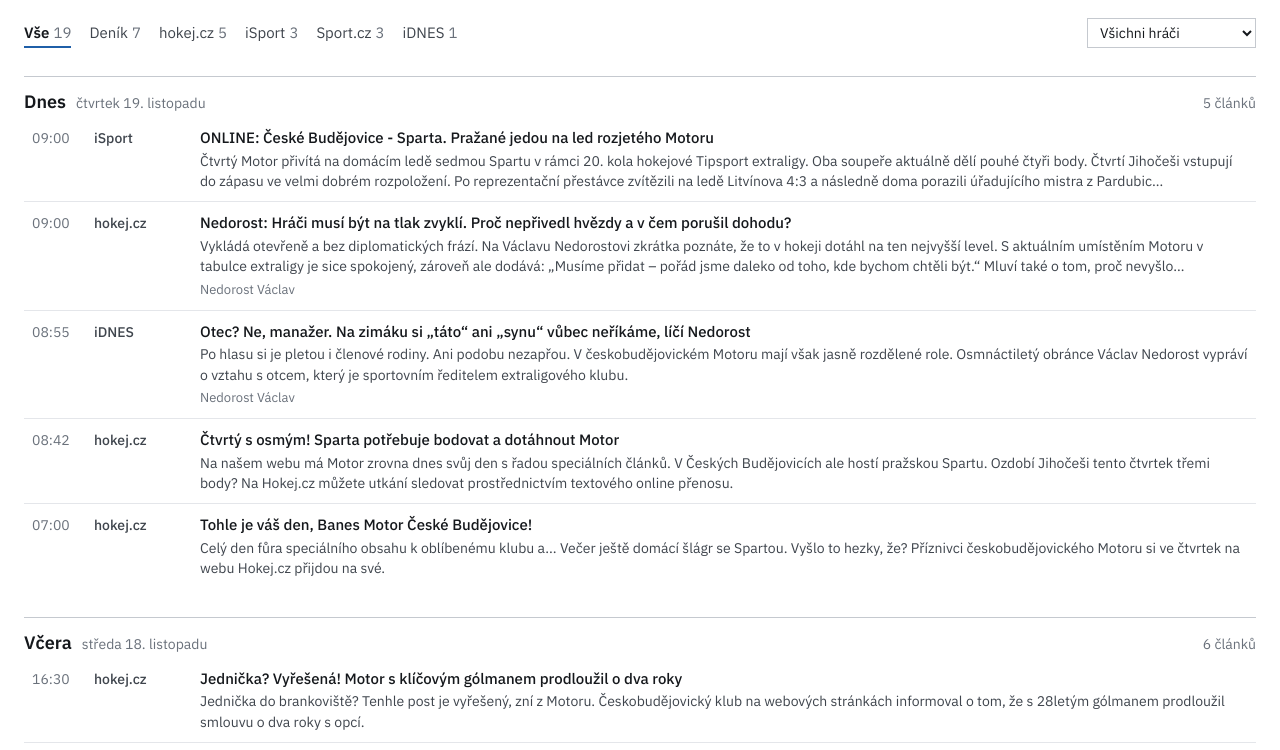
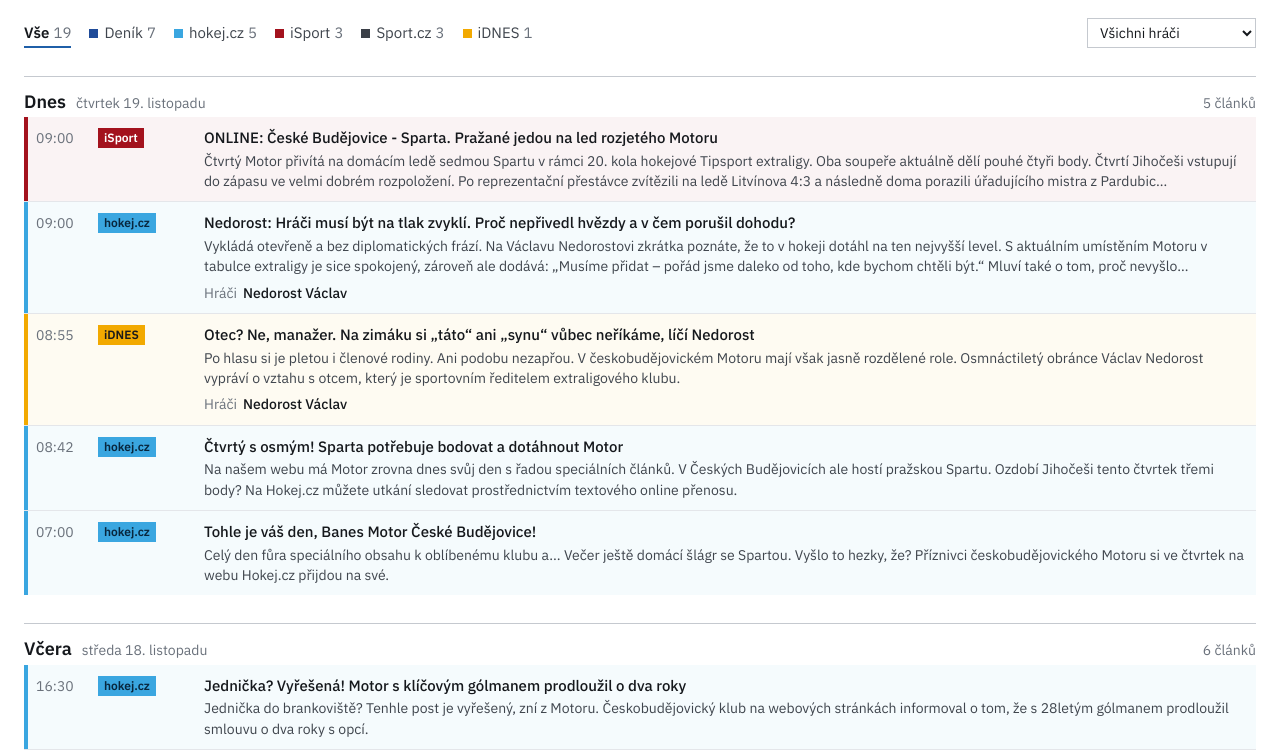
Before and after one commit to romankokos1/motor, a plain HTML site: page docs/clanky.html in a window 1280 px wide. Shown: the part 48-798 px from the top of the page. Drawn offline with Linux system fonts and the light colour scheme.

Commit message:
Enhance styles with new color variables and adjustments
Added new color variables for tint and updated styles for various elements.

```diff
--- a/docs/clanky.html
+++ b/docs/clanky.html
@@ -18,14 +18,22 @@
   --bg:#FFFFFF; --surface-2:#F3F4F6; --line:#E4E6EA; --line-strong:#C5C9CF;
   --text:#15181C; --text-2:#3F454D; --text-3:#6A717B;
   --accent:#1F5FA8; --accent-2:#6B4FA3; --pos:#1E7B3A; --neg:#C2352A; --warn:#A06A00; --hover:#F3F4F6;
-  --bar:46px; --top:var(--bar);
+  --bar:46px; --top:var(--bar); --tint:5%;
 }
+/* barvy zdrojů (podle webů) – --z výplň, --zt text na výplni */
+.z-isport{--z:#A3121D;--zt:#FFFFFF}
+.z-hokejcz{--z:#3AA6E0;--zt:#08263D}
+.z-denik{--z:#1F4B99;--zt:#FFFFFF}
+.z-idnes{--z:#F2A900;--zt:#1A1A1A}
+.z-sportcz{--z:#3A3F47;--zt:#FFFFFF}
+.z-jiny{--z:#8A9099;--zt:#FFFFFF}
 @media (prefers-color-scheme:dark){
   :root{
     --bg:#121416; --surface-2:#1B1E22; --line:#2A2E34; --line-strong:#444A52;
     --text:#ECEEF0; --text-2:#B9BFC6; --text-3:#8F969F;
-    --accent:#6EA8F0; --accent-2:#B39DE0; --pos:#4CC27A; --neg:#F0685D; --warn:#D9A441; --hover:#1B1E22;
+    --accent:#6EA8F0; --accent-2:#B39DE0; --pos:#4CC27A; --neg:#F0685D; --warn:#D9A441; --hover:#1B1E22; --tint:10%;
   }
+  .z-sportcz{--z:#7C838D;--zt:#FFFFFF}
 }
 *{box-sizing:border-box}
 html{-webkit-text-size-adjust:100%}
@@ -71,19 +79,24 @@ main{max-width:1280px;margin:0 auto;padding:8px 24px 64px}
 .day-h .n{margin-left:auto}
 
 /* řádek článku */
-.row{display:grid;grid-template-columns:48px 92px minmax(0,1fr);gap:0 14px;padding:10px 8px;border-bottom:1px solid var(--line)}
+.row{display:grid;grid-template-columns:48px 92px minmax(0,1fr);gap:0 14px;padding:10px 8px 10px 12px;border-bottom:1px solid var(--line);
+     background:color-mix(in srgb,var(--z) var(--tint),var(--bg));box-shadow:inset 4px 0 0 var(--z)}
 .row:last-child{border-bottom:0}
-.row:hover{background:var(--hover);box-shadow:inset 2px 0 0 var(--accent)}
+.row:hover{background:color-mix(in srgb,var(--z) calc(var(--tint) * 2),var(--bg))}
 tbody tr:hover td{background:var(--hover)}
 tbody tr:hover td:first-child{box-shadow:inset 2px 0 0 var(--accent)}
 .t{color:var(--text-3);font-size:14px;padding-top:1px}
-.s{color:var(--text-2);font-size:14px;font-weight:500;padding-top:1px;overflow:hidden;text-overflow:ellipsis;white-space:nowrap}
+.s{align-self:start;justify-self:start;max-width:100%;background:var(--z);color:var(--zt);font-size:12px;font-weight:600;line-height:18px;padding:1px 6px;margin-top:1px;overflow:hidden;text-overflow:ellipsis;white-space:nowrap}
 .h{font-weight:500;text-decoration:none}
 .h:hover{color:var(--accent);text-decoration:underline;text-underline-offset:2px}
 .new{display:inline-block;margin-right:8px;font-size:11px;font-weight:600;letter-spacing:.06em;color:var(--accent);vertical-align:1px}
 .row.is-new .h{font-weight:600}
 .p{margin-top:2px;color:var(--text-2);font-size:14px}
-.pl{margin-top:4px;color:var(--text-3);font-size:13px}
+.pl{margin-top:6px;font-size:14px;color:var(--text)}
+.pl span{color:var(--text-3);margin-right:6px}
+.pl b{font-weight:500}
+.pl b+b::before{content:", ";font-weight:400;color:var(--text-3)}
+.sq{display:inline-block;width:9px;height:9px;background:var(--z);margin-right:6px;vertical-align:0}
 .more{margin:24px 0 0;background:none;border:1px solid var(--line-strong);border-radius:0;padding:7px 16px;cursor:pointer}
 .more:hover{border-color:var(--accent);color:var(--accent)}
 .empty{padding:32px 0;color:var(--text-3)}
@@ -140,7 +153,7 @@ td b{font-weight:600}
   .filters{gap:2px 14px}
   .filters select{margin-left:0;width:100%;margin-top:6px}
   .row{grid-template-columns:40px minmax(0,1fr);padding:10px 6px}
-  .s{grid-column:2;grid-row:1;font-size:13px}
+  .s{grid-column:2;grid-row:1;margin-bottom:4px}
   .row>div:last-child{grid-column:2}
   .t{grid-row:1 / span 2;font-size:13px}
   table{font-size:13px}
@@ -205,6 +218,8 @@ const store = {
 };
 const esc = s => String(s ?? "").replace(/[&<>"]/g, c => ({"&":"&amp;","<":"&lt;",">":"&gt;",'"':"&quot;"}[c]));
 const when = a => new Date(a.datum || a.pridano);
+const ZC = {"iSport":"isport","hokej.cz":"hokejcz","Deník":"denik","iDNES":"idnes","Sport.cz":"sportcz"};
+const zc = n => "z-" + (ZC[n] || "jiny");
 const dayKey = d => `${d.getFullYear()}-${d.getMonth()+1}-${d.getDate()}`;
 const hhmm = d => String(d.getHours()).padStart(2,"0")+":"+String(d.getMinutes()).padStart(2,"0");
 const dm = d => `${d.getDate()}. ${d.getMonth()+1}.`;
@@ -257,7 +272,7 @@ function renderFilters(){
     .sort((a,b) => a.split(" ").pop().localeCompare(b.split(" ").pop(), "cs"));
   $("filters").innerHTML =
     `<button class="f" data-s="" aria-pressed="${!src}">Vše<b>${all.length}</b></button>` +
-    names.map(n => `<button class="f" data-s="${esc(n)}" aria-pressed="${src===n}">${esc(n)}<b>${counts[n]}</b></button>`).join("") +
+    names.map(n => `<button class="f ${zc(n)}" data-s="${esc(n)}" aria-pressed="${src===n}"><i class="sq" aria-hidden="true"></i>${esc(n)}<b>${counts[n]}</b></button>`).join("") +
     (players.length ? `<select id="pl" aria-label="Hráč"><option value="">Všichni hráči</option>${players.map(p => `<option${p===player?" selected":""}>${esc(p)}</option>`).join("")}</select>` : "");
   $("filters").querySelectorAll(".f").forEach(b => b.onclick = () => { src = b.dataset.s; shown = PAGE; renderFilters(); renderFeed(); });
   const pl = $("pl");
@@ -283,12 +298,12 @@ function renderFeed(){
       <div class="day-h" id="d${gi}"><h2 id="dh${gi}">${title}</h2>${sub ? `<span>${sub}</span>` : ""}<span class="n">${n} ${plural(n,"článek","články","článků")}</span></div>
       ${g.list.map(a => {
         const isNew = lastVisit && a.pridano > lastVisit, d = when(a);
-        return `<article class="row${isNew ? " is-new" : ""}">
+        return `<article class="row ${zc(a.zdroj)}${isNew ? " is-new" : ""}">
           <div class="t">${a.datum ? hhmm(d) : "–"}</div>
           <div class="s">${esc(a.zdroj)}</div>
           <div>${isNew ? `<span class="new">NOVÉ</span>` : ""}<a class="h" href="${esc(a.url)}" target="_blank" rel="noopener">${esc(a.titulek)}</a>
             ${a.perex ? `<div class="p">${esc(a.perex)}</div>` : ""}
-            ${(a.hraci || []).length ? `<div class="pl">${a.hraci.map(esc).join(" · ")}</div>` : ""}
+            ${(a.hraci || []).length ? `<div class="pl"><span>Hráči</span>${a.hraci.map(h => `<b>${esc(h)}</b>`).join("")}</div>` : ""}
           </div></article>`;
       }).join("")}</section>`;
   }).join("");
@@ -342,7 +357,7 @@ function stats(keyFn){
 const signed = v => v === 0 ? `<span class="zero">0</span>` : `<span class="${v>0?"pos":"neg"}">${v>0?"+":"−"}${Math.abs(v)}</span>`;
 
 const COLS = (first, firstShort) => [
-  {id:"k",    label:first, short:firstShort, num:false, cell:r => esc(r.k), cls:"lead"},
+  {id:"k",    label:first, short:firstShort, num:false, cell:r => first === "Zdroj" ? `<span class="${zc(r.k)}"><i class="sq" aria-hidden="true"></i>${esc(r.k)}</span>` : esc(r.k), cls:"lead"},
   {id:"total",label:"Celkem", short:"Celk.", num:true, cell:r => `<b>${r.total}</b>`},
   {id:"w",    label:"7 dní", short:"7 d", num:true, cell:r => r.w},
   {id:"ch",   label:"Změna", short:"±", num:true, cell:r => signed(r.ch)},
```
